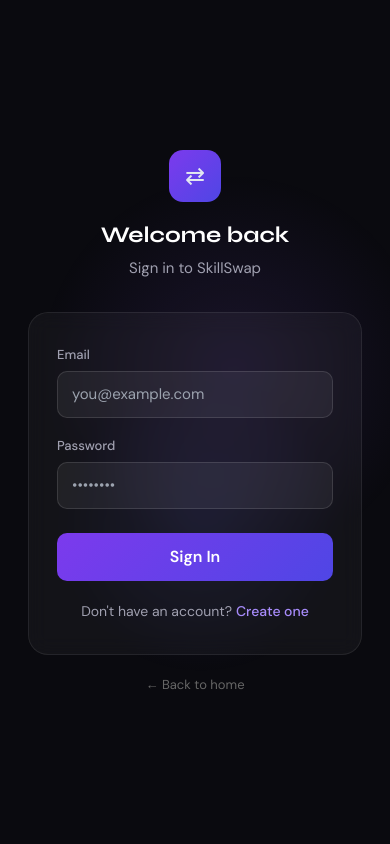
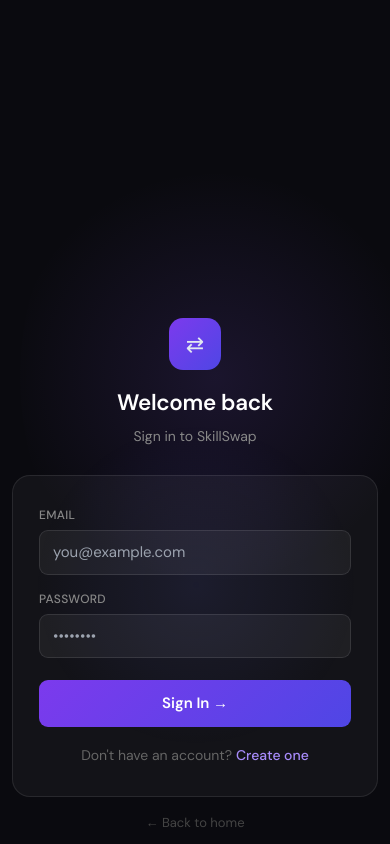
Before and after one commit to sanjay652005/skillswap, a React (Create React App) app in the folder client/: page /login in a window 390 px wide. Built offline with nearby package versions, Linux system fonts and the light colour scheme; no server answers.

Commit message:
fix: improved landing page UI + mobile responsiveness

```diff
--- a/client/src/pages/Login.js
+++ b/client/src/pages/Login.js
@@ -27,68 +27,79 @@
 
   return (
     <div style={{
-      minHeight: '100vh',
+      position: 'fixed',
+      inset: 0,
       background: '#0a0a0f',
       display: 'flex',
       alignItems: 'center',
       justifyContent: 'center',
-      padding: '24px 16px',
+      zIndex: 9999,
+      overflowY: 'auto',
     }}>
-      {/* Background orbs */}
+      {/* bg orb left */}
       <div style={{
-        position: 'fixed', top: '20%', left: '10%',
-        width: 400, height: 400,
-        background: 'radial-gradient(circle, rgba(139,92,246,0.12) 0%, transparent 70%)',
+        position: 'fixed', top: '15%', left: '5%',
+        width: 500, height: 500,
+        background: 'radial-gradient(circle, rgba(139,92,246,0.13) 0%, transparent 65%)',
         borderRadius: '50%', pointerEvents: 'none',
       }} />
+      {/* bg orb right */}
       <div style={{
-        position: 'fixed', bottom: '20%', right: '10%',
-        width: 300, height: 300,
-        background: 'radial-gradient(circle, rgba(99,102,241,0.10) 0%, transparent 70%)',
+        position: 'fixed', bottom: '10%', right: '5%',
+        width: 350, height: 350,
+        background: 'radial-gradient(circle, rgba(99,102,241,0.10) 0%, transparent 65%)',
         borderRadius: '50%', pointerEvents: 'none',
       }} />
 
-      <div style={{ width: '100%', maxWidth: 420, position: 'relative', zIndex: 1 }}>
+      {/* Card — hard maxWidth so it never stretches */}
+      <div style={{
+        width: '420px',
+        maxWidth: 'calc(100vw - 40px)',
+        position: 'relative',
+        zIndex: 1,
+      }}>
         {/* Logo */}
-        <div style={{ textAlign: 'center', marginBottom: 32 }}>
+        <div style={{ textAlign: 'center', marginBottom: 28 }}>
           <div style={{
             display: 'inline-flex', alignItems: 'center', justifyContent: 'center',
             width: 52, height: 52, borderRadius: 14,
             background: 'linear-gradient(135deg, #7c3aed, #4f46e5)',
             marginBottom: 16,
           }}>
-            <span style={{ fontSize: 24 }}>⇄</span>
+            <span style={{ fontSize: 22 }}>⇄</span>
           </div>
           <h1 style={{
-            fontSize: 28, fontWeight: 700, color: '#ffffff',
-            margin: '0 0 6px', fontFamily: 'Syne, sans-serif',
-          }}>Welcome back</h1>
-          <p style={{ color: '#a0a0b0', fontSize: 15, margin: 0 }}>
+            fontSize: 26, fontWeight: 700, color: '#fff',
+            margin: '0 0 6px', letterSpacing: '-0.3px',
+          }}>
+            Welcome back
+          </h1>
+          <p style={{ color: '#888', fontSize: 14, margin: 0 }}>
             Sign in to SkillSwap
           </p>
         </div>
 
-        {/* Card */}
+        {/* Form box */}
         <div style={{
           background: 'rgba(255,255,255,0.04)',
-          border: '1px solid rgba(255,255,255,0.08)',
-          borderRadius: 20,
-          padding: '32px 28px',
-          backdropFilter: 'blur(10px)',
+          border: '1px solid rgba(255,255,255,0.09)',
+          borderRadius: 18,
+          padding: '30px 26px',
         }}>
           {error && (
             <div style={{
-              background: 'rgba(239,68,68,0.12)', border: '1px solid rgba(239,68,68,0.3)',
-              borderRadius: 10, padding: '12px 14px', marginBottom: 20,
-              color: '#f87171', fontSize: 14,
+              background: 'rgba(239,68,68,0.1)',
+              border: '1px solid rgba(239,68,68,0.25)',
+              borderRadius: 9, padding: '10px 13px',
+              marginBottom: 18, color: '#f87171', fontSize: 13,
             }}>
               {error}
             </div>
           )}
 
           <form onSubmit={handleSubmit}>
-            <div style={{ marginBottom: 18 }}>
-              <label style={{ display: 'block', color: '#a0a0b0', fontSize: 13, marginBottom: 7, fontWeight: 500 }}>
+            <div style={{ marginBottom: 15 }}>
+              <label style={{ display: 'block', color: '#888', fontSize: 12, marginBottom: 6, fontWeight: 500, letterSpacing: '0.3px', textTransform: 'uppercase' }}>
                 Email
               </label>
               <input
@@ -98,20 +109,23 @@
                 placeholder="you@example.com"
                 required
                 style={{
-                  width: '100%', boxSizing: 'border-box',
-                  background: 'rgba(255,255,255,0.06)',
-                  border: '1px solid rgba(255,255,255,0.12)',
-                  borderRadius: 10, padding: '11px 14px',
-                  color: '#ffffff', fontSize: 15,
-                  outline: 'none', transition: 'border-color 0.2s',
+                  display: 'block',
+                  width: '100%',
+                  boxSizing: 'border-box',
+                  background: 'rgba(255,255,255,0.05)',
+                  border: '1px solid rgba(255,255,255,0.1)',
+                  borderRadius: 9,
+                  padding: '10px 13px',
+                  color: '#fff',
+                  fontSize: 15,
+                  outline: 'none',
+                  fontFamily: 'inherit',
                 }}
-                onFocus={e => e.target.style.borderColor = 'rgba(139,92,246,0.6)'}
-                onBlur={e => e.target.style.borderColor = 'rgba(255,255,255,0.12)'}
               />
             </div>
 
-            <div style={{ marginBottom: 24 }}>
-              <label style={{ display: 'block', color: '#a0a0b0', fontSize: 13, marginBottom: 7, fontWeight: 500 }}>
+            <div style={{ marginBottom: 22 }}>
+              <label style={{ display: 'block', color: '#888', fontSize: 12, marginBottom: 6, fontWeight: 500, letterSpacing: '0.3px', textTransform: 'uppercase' }}>
                 Password
               </label>
               <input
@@ -121,15 +135,18 @@
                 placeholder="••••••••"
                 required
                 style={{
-                  width: '100%', boxSizing: 'border-box',
-                  background: 'rgba(255,255,255,0.06)',
-                  border: '1px solid rgba(255,255,255,0.12)',
-                  borderRadius: 10, padding: '11px 14px',
-                  color: '#ffffff', fontSize: 15,
-                  outline: 'none', transition: 'border-color 0.2s',
+                  display: 'block',
+                  width: '100%',
+                  boxSizing: 'border-box',
+                  background: 'rgba(255,255,255,0.05)',
+                  border: '1px solid rgba(255,255,255,0.1)',
+                  borderRadius: 9,
+                  padding: '10px 13px',
+                  color: '#fff',
+                  fontSize: 15,
+                  outline: 'none',
+                  fontFamily: 'inherit',
                 }}
-                onFocus={e => e.target.style.borderColor = 'rgba(139,92,246,0.6)'}
-                onBlur={e => e.target.style.borderColor = 'rgba(255,255,255,0.12)'}
               />
             </div>
 
@@ -137,19 +154,24 @@
               type="submit"
               disabled={loading}
               style={{
-                width: '100%', padding: '12px',
-                background: loading ? 'rgba(139,92,246,0.5)' : 'linear-gradient(135deg, #7c3aed, #4f46e5)',
-                border: 'none', borderRadius: 10,
-                color: '#ffffff', fontSize: 16, fontWeight: 600,
+                display: 'block',
+                width: '100%',
+                padding: '12px',
+                background: loading ? '#4c1d95' : 'linear-gradient(135deg, #7c3aed, #4f46e5)',
+                border: 'none',
+                borderRadius: 9,
+                color: '#fff',
+                fontSize: 15,
+                fontWeight: 600,
                 cursor: loading ? 'not-allowed' : 'pointer',
-                transition: 'opacity 0.2s',
+                fontFamily: 'inherit',
               }}
             >
-              {loading ? 'Signing in...' : 'Sign In'}
+              {loading ? 'Signing in...' : 'Sign In →'}
             </button>
           </form>
 
-          <p style={{ textAlign: 'center', marginTop: 20, color: '#a0a0b0', fontSize: 14 }}>
+          <p style={{ textAlign: 'center', marginTop: 18, marginBottom: 0, color: '#666', fontSize: 14 }}>
             Don't have an account?{' '}
             <Link to="/register" style={{ color: '#a78bfa', fontWeight: 500, textDecoration: 'none' }}>
               Create one
@@ -157,8 +179,8 @@
           </p>
         </div>
 
-        <p style={{ textAlign: 'center', marginTop: 20, color: '#555', fontSize: 13 }}>
-          <Link to="/" style={{ color: '#666', textDecoration: 'none' }}>← Back to home</Link>
+        <p style={{ textAlign: 'center', marginTop: 16, fontSize: 13, marginBottom: 0 }}>
+          <Link to="/" style={{ color: '#444', textDecoration: 'none' }}>← Back to home</Link>
         </p>
       </div>
     </div>
--- a/client/src/pages/Register.js
+++ b/client/src/pages/Register.js
@@ -39,102 +39,120 @@
     }
   };
 
-  const inputStyle = {
-    width: '100%', boxSizing: 'border-box',
-    background: 'rgba(255,255,255,0.06)',
-    border: '1px solid rgba(255,255,255,0.12)',
-    borderRadius: 10, padding: '11px 14px',
-    color: '#ffffff', fontSize: 15,
-    outline: 'none', marginBottom: 16,
-    transition: 'border-color 0.2s',
+  const inp = {
+    display: 'block',
+    width: '100%',
+    boxSizing: 'border-box',
+    background: 'rgba(255,255,255,0.05)',
+    border: '1px solid rgba(255,255,255,0.1)',
+    borderRadius: 9,
+    padding: '10px 13px',
+    color: '#fff',
+    fontSize: 15,
+    outline: 'none',
+    fontFamily: 'inherit',
+    marginBottom: 14,
   };
 
-  const labelStyle = {
-    display: 'block', color: '#a0a0b0',
-    fontSize: 13, marginBottom: 6, fontWeight: 500,
-  };
-
-  const textareaStyle = {
-    ...inputStyle,
-    resize: 'vertical', minHeight: 80,
+  const lbl = {
+    display: 'block',
+    color: '#888',
+    fontSize: 12,
+    marginBottom: 6,
+    fontWeight: 500,
+    letterSpacing: '0.3px',
+    textTransform: 'uppercase',
   };
 
   return (
     <div style={{
-      minHeight: '100vh',
+      position: 'fixed',
+      inset: 0,
       background: '#0a0a0f',
       display: 'flex',
       alignItems: 'center',
       justifyContent: 'center',
-      padding: '24px 16px',
+      zIndex: 9999,
+      overflowY: 'auto',
+      padding: '20px',
     }}>
-      {/* Background orbs */}
+      {/* bg orbs */}
       <div style={{
-        position: 'fixed', top: '15%', right: '10%',
-        width: 350, height: 350,
-        background: 'radial-gradient(circle, rgba(139,92,246,0.10) 0%, transparent 70%)',
+        position: 'fixed', top: '10%', right: '8%',
+        width: 400, height: 400,
+        background: 'radial-gradient(circle, rgba(139,92,246,0.12) 0%, transparent 65%)',
+        borderRadius: '50%', pointerEvents: 'none',
+      }} />
+      <div style={{
+        position: 'fixed', bottom: '15%', left: '5%',
+        width: 300, height: 300,
+        background: 'radial-gradient(circle, rgba(99,102,241,0.09) 0%, transparent 65%)',
         borderRadius: '50%', pointerEvents: 'none',
       }} />
 
-      <div style={{ width: '100%', maxWidth: 460, position: 'relative', zIndex: 1 }}>
-        {/* Logo */}
-        <div style={{ textAlign: 'center', marginBottom: 28 }}>
+      {/* Card */}
+      <div style={{
+        width: '460px',
+        maxWidth: 'calc(100vw - 40px)',
+        position: 'relative',
+        zIndex: 1,
+      }}>
+        {/* Logo + title */}
+        <div style={{ textAlign: 'center', marginBottom: 24 }}>
           <div style={{
             display: 'inline-flex', alignItems: 'center', justifyContent: 'center',
             width: 48, height: 48, borderRadius: 13,
             background: 'linear-gradient(135deg, #7c3aed, #4f46e5)',
-            marginBottom: 14,
+            marginBottom: 13,
           }}>
-            <span style={{ fontSize: 22 }}>⇄</span>
+            <span style={{ fontSize: 20 }}>⇄</span>
           </div>
-          <h1 style={{
-            fontSize: 26, fontWeight: 700, color: '#ffffff',
-            margin: '0 0 5px', fontFamily: 'Syne, sans-serif',
-          }}>Join SkillSwap</h1>
-          <p style={{ color: '#a0a0b0', fontSize: 14, margin: 0 }}>
+          <h1 style={{ fontSize: 24, fontWeight: 700, color: '#fff', margin: '0 0 5px', letterSpacing: '-0.3px' }}>
+            Join SkillSwap
+          </h1>
+          <p style={{ color: '#888', fontSize: 13, margin: 0 }}>
             Learn any skill without paying money
           </p>
         </div>
 
-        {/* Step indicators */}
-        <div style={{ display: 'flex', justifyContent: 'center', gap: 8, marginBottom: 24 }}>
+        {/* Step pills */}
+        <div style={{ display: 'flex', justifyContent: 'center', alignItems: 'center', gap: 6, marginBottom: 22 }}>
           {STEPS.map((s, i) => (
-            <div key={s} style={{ display: 'flex', alignItems: 'center', gap: 8 }}>
-              <div style={{
-                display: 'flex', alignItems: 'center', gap: 6,
-                opacity: i <= step ? 1 : 0.4,
-              }}>
+            <React.Fragment key={s}>
+              <div style={{ display: 'flex', alignItems: 'center', gap: 6 }}>
                 <div style={{
-                  width: 24, height: 24, borderRadius: '50%',
-                  background: i < step ? '#7c3aed' : i === step ? 'rgba(139,92,246,0.3)' : 'rgba(255,255,255,0.1)',
-                  border: i === step ? '2px solid #7c3aed' : '2px solid transparent',
+                  width: 22, height: 22, borderRadius: '50%',
+                  background: i < step ? '#7c3aed' : i === step ? 'rgba(124,58,237,0.25)' : 'rgba(255,255,255,0.08)',
+                  border: i === step ? '1.5px solid #7c3aed' : '1.5px solid transparent',
                   display: 'flex', alignItems: 'center', justifyContent: 'center',
-                  fontSize: 12, color: '#fff', fontWeight: 600,
+                  fontSize: 11, color: '#fff', fontWeight: 600,
                 }}>
                   {i < step ? '✓' : i + 1}
                 </div>
-                <span style={{ fontSize: 13, color: i === step ? '#a78bfa' : '#666' }}>{s}</span>
+                <span style={{ fontSize: 12, color: i === step ? '#a78bfa' : '#555', fontWeight: i === step ? 500 : 400 }}>
+                  {s}
+                </span>
               </div>
               {i < STEPS.length - 1 && (
-                <div style={{ width: 24, height: 1, background: 'rgba(255,255,255,0.1)' }} />
+                <div style={{ width: 20, height: 1, background: 'rgba(255,255,255,0.08)' }} />
               )}
-            </div>
+            </React.Fragment>
           ))}
         </div>
 
-        {/* Card */}
+        {/* Form box */}
         <div style={{
           background: 'rgba(255,255,255,0.04)',
-          border: '1px solid rgba(255,255,255,0.08)',
-          borderRadius: 20,
-          padding: '28px 28px',
-          backdropFilter: 'blur(10px)',
+          border: '1px solid rgba(255,255,255,0.09)',
+          borderRadius: 18,
+          padding: '26px 24px',
         }}>
           {error && (
             <div style={{
-              background: 'rgba(239,68,68,0.12)', border: '1px solid rgba(239,68,68,0.3)',
-              borderRadius: 10, padding: '11px 14px', marginBottom: 18,
-              color: '#f87171', fontSize: 14,
+              background: 'rgba(239,68,68,0.1)',
+              border: '1px solid rgba(239,68,68,0.25)',
+              borderRadius: 9, padding: '10px 13px',
+              marginBottom: 16, color: '#f87171', fontSize: 13,
             }}>
               {error}
             </div>
@@ -142,89 +160,55 @@
 
           {/* Step 0 — Account */}
           {step === 0 && (
-            <div>
-              <label style={labelStyle}>Full Name</label>
-              <input style={inputStyle} value={form.name} onChange={e => update('name', e.target.value)}
-                placeholder="Sanjay Kumar"
-                onFocus={e => e.target.style.borderColor = 'rgba(139,92,246,0.6)'}
-                onBlur={e => e.target.style.borderColor = 'rgba(255,255,255,0.12)'} />
-
-              <label style={labelStyle}>Email</label>
-              <input style={inputStyle} type="email" value={form.email} onChange={e => update('email', e.target.value)}
-                placeholder="you@example.com"
-                onFocus={e => e.target.style.borderColor = 'rgba(139,92,246,0.6)'}
-                onBlur={e => e.target.style.borderColor = 'rgba(255,255,255,0.12)'} />
-
-              <label style={labelStyle}>Password</label>
-              <input style={{ ...inputStyle, marginBottom: 0 }} type="password" value={form.password} onChange={e => update('password', e.target.value)}
-                placeholder="Min. 6 characters"
-                onFocus={e => e.target.style.borderColor = 'rgba(139,92,246,0.6)'}
-                onBlur={e => e.target.style.borderColor = 'rgba(255,255,255,0.12)'} />
-            </div>
+            <>
+              <label style={lbl}>Full Name</label>
+              <input style={inp} value={form.name} onChange={e => update('name', e.target.value)} placeholder="Sanjay Kumar" />
+              <label style={lbl}>Email</label>
+              <input style={inp} type="email" value={form.email} onChange={e => update('email', e.target.value)} placeholder="you@example.com" />
+              <label style={lbl}>Password</label>
+              <input style={{ ...inp, marginBottom: 0 }} type="password" value={form.password} onChange={e => update('password', e.target.value)} placeholder="Min. 6 characters" />
+            </>
           )}
 
           {/* Step 1 — Profile */}
           {step === 1 && (
-            <div>
-              <label style={labelStyle}>Bio</label>
-              <textarea style={textareaStyle} value={form.bio} onChange={e => update('bio', e.target.value)}
-                placeholder="Tell others about yourself..."
-                onFocus={e => e.target.style.borderColor = 'rgba(139,92,246,0.6)'}
-                onBlur={e => e.target.style.borderColor = 'rgba(255,255,255,0.12)'} />
-
-              <label style={labelStyle}>Availability</label>
-              <select style={{ ...inputStyle, cursor: 'pointer' }} value={form.availability}
-                onChange={e => update('availability', e.target.value)}>
+            <>
+              <label style={lbl}>Bio</label>
+              <textarea style={{ ...inp, resize: 'vertical', minHeight: 75 }} value={form.bio} onChange={e => update('bio', e.target.value)} placeholder="Tell others about yourself..." />
+              <label style={lbl}>Availability</label>
+              <select style={{ ...inp, cursor: 'pointer' }} value={form.availability} onChange={e => update('availability', e.target.value)}>
                 <option value="weekdays">Weekdays</option>
                 <option value="weekends">Weekends</option>
                 <option value="evenings">Evenings</option>
                 <option value="flexible">Flexible</option>
               </select>
-
-              <label style={labelStyle}>GitHub (optional)</label>
-              <input style={inputStyle} value={form.githubLink} onChange={e => update('githubLink', e.target.value)}
-                placeholder="https://github.com/username"
-                onFocus={e => e.target.style.borderColor = 'rgba(139,92,246,0.6)'}
-                onBlur={e => e.target.style.borderColor = 'rgba(255,255,255,0.12)'} />
-
-              <label style={{ ...labelStyle, marginBottom: 6 }}>LinkedIn (optional)</label>
-              <input style={{ ...inputStyle, marginBottom: 0 }} value={form.linkedinLink} onChange={e => update('linkedinLink', e.target.value)}
-                placeholder="https://linkedin.com/in/username"
-                onFocus={e => e.target.style.borderColor = 'rgba(139,92,246,0.6)'}
-                onBlur={e => e.target.style.borderColor = 'rgba(255,255,255,0.12)'} />
-            </div>
+              <label style={lbl}>GitHub (optional)</label>
+              <input style={inp} value={form.githubLink} onChange={e => update('githubLink', e.target.value)} placeholder="https://github.com/username" />
+              <label style={lbl}>LinkedIn (optional)</label>
+              <input style={{ ...inp, marginBottom: 0 }} value={form.linkedinLink} onChange={e => update('linkedinLink', e.target.value)} placeholder="https://linkedin.com/in/username" />
+            </>
           )}
 
           {/* Step 2 — Skills */}
           {step === 2 && (
-            <div>
-              <label style={labelStyle}>Skills I Can Teach</label>
-              <input style={inputStyle} value={form.skillsOffered} onChange={e => update('skillsOffered', e.target.value)}
-                placeholder="React, Node.js, Python (comma separated)"
-                onFocus={e => e.target.style.borderColor = 'rgba(139,92,246,0.6)'}
-                onBlur={e => e.target.style.borderColor = 'rgba(255,255,255,0.12)'} />
-
-              <label style={labelStyle}>Skills I Want to Learn</label>
-              <input style={{ ...inputStyle, marginBottom: 0 }} value={form.skillsWanted} onChange={e => update('skillsWanted', e.target.value)}
-                placeholder="UI/UX, Machine Learning, Docker"
-                onFocus={e => e.target.style.borderColor = 'rgba(139,92,246,0.6)'}
-                onBlur={e => e.target.style.borderColor = 'rgba(255,255,255,0.12)'} />
-
-              <p style={{ color: '#666', fontSize: 13, marginTop: 12 }}>
-                Separate multiple skills with commas
-              </p>
-            </div>
+            <>
+              <label style={lbl}>Skills I Can Teach</label>
+              <input style={inp} value={form.skillsOffered} onChange={e => update('skillsOffered', e.target.value)} placeholder="React, Node.js, Python (comma separated)" />
+              <label style={lbl}>Skills I Want to Learn</label>
+              <input style={{ ...inp, marginBottom: 4 }} value={form.skillsWanted} onChange={e => update('skillsWanted', e.target.value)} placeholder="UI/UX, Machine Learning, Docker" />
+              <p style={{ color: '#555', fontSize: 12, margin: '0 0 4px' }}>Separate multiple skills with commas</p>
+            </>
           )}
 
-          {/* Navigation */}
-          <div style={{ display: 'flex', gap: 10, marginTop: 24 }}>
+          {/* Nav buttons */}
+          <div style={{ display: 'flex', gap: 8, marginTop: 20 }}>
             {step > 0 && (
               <button onClick={() => setStep(s => s - 1)} style={{
                 flex: 1, padding: '11px',
                 background: 'rgba(255,255,255,0.06)',
-                border: '1px solid rgba(255,255,255,0.12)',
-                borderRadius: 10, color: '#a0a0b0',
-                fontSize: 15, cursor: 'pointer',
+                border: '1px solid rgba(255,255,255,0.1)',
+                borderRadius: 9, color: '#aaa',
+                fontSize: 14, cursor: 'pointer', fontFamily: 'inherit',
               }}>
                 Back
               </button>
@@ -233,34 +217,32 @@
               <button onClick={() => setStep(s => s + 1)} style={{
                 flex: 1, padding: '11px',
                 background: 'linear-gradient(135deg, #7c3aed, #4f46e5)',
-                border: 'none', borderRadius: 10,
-                color: '#fff', fontSize: 15, fontWeight: 600, cursor: 'pointer',
+                border: 'none', borderRadius: 9,
+                color: '#fff', fontSize: 14, fontWeight: 600,
+                cursor: 'pointer', fontFamily: 'inherit',
               }}>
                 Continue →
               </button>
             ) : (
               <button onClick={handleSubmit} disabled={loading} style={{
                 flex: 1, padding: '11px',
-                background: loading ? 'rgba(139,92,246,0.5)' : 'linear-gradient(135deg, #7c3aed, #4f46e5)',
-                border: 'none', borderRadius: 10,
-                color: '#fff', fontSize: 15, fontWeight: 600,
-                cursor: loading ? 'not-allowed' : 'pointer',
+                background: loading ? '#4c1d95' : 'linear-gradient(135deg, #7c3aed, #4f46e5)',
+                border: 'none', borderRadius: 9,
+                color: '#fff', fontSize: 14, fontWeight: 600,
+                cursor: loading ? 'not-allowed' : 'pointer', fontFamily: 'inherit',
               }}>
-                {loading ? 'Creating account...' : 'Start Learning Free'}
+                {loading ? 'Creating account...' : 'Start Learning Free →'}
               </button>
             )}
           </div>
         </div>
 
-        <p style={{ textAlign: 'center', marginTop: 18, color: '#555', fontSize: 14 }}>
+        <p style={{ textAlign: 'center', marginTop: 16, color: '#666', fontSize: 14, marginBottom: 0 }}>
           Already have an account?{' '}
-          <Link to="/login" style={{ color: '#a78bfa', fontWeight: 500, textDecoration: 'none' }}>
-            Sign in
-          </Link>
+          <Link to="/login" style={{ color: '#a78bfa', fontWeight: 500, textDecoration: 'none' }}>Sign in</Link>
         </p>
-
-        <p style={{ textAlign: 'center', marginTop: 10, fontSize: 13 }}>
-          <Link to="/" style={{ color: '#555', textDecoration: 'none' }}>← Back to home</Link>
+        <p style={{ textAlign: 'center', marginTop: 8, fontSize: 13, marginBottom: 0 }}>
+          <Link to="/" style={{ color: '#444', textDecoration: 'none' }}>← Back to home</Link>
         </p>
       </div>
     </div>
```
